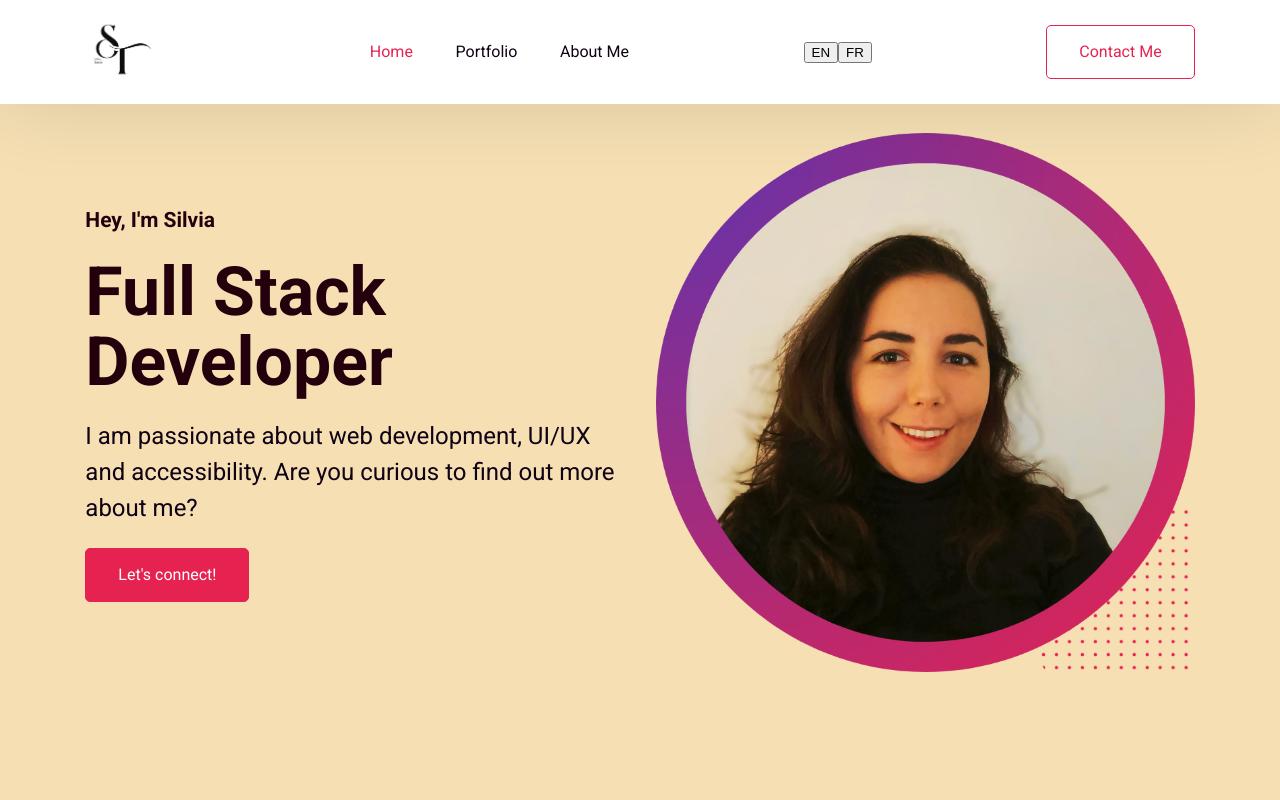
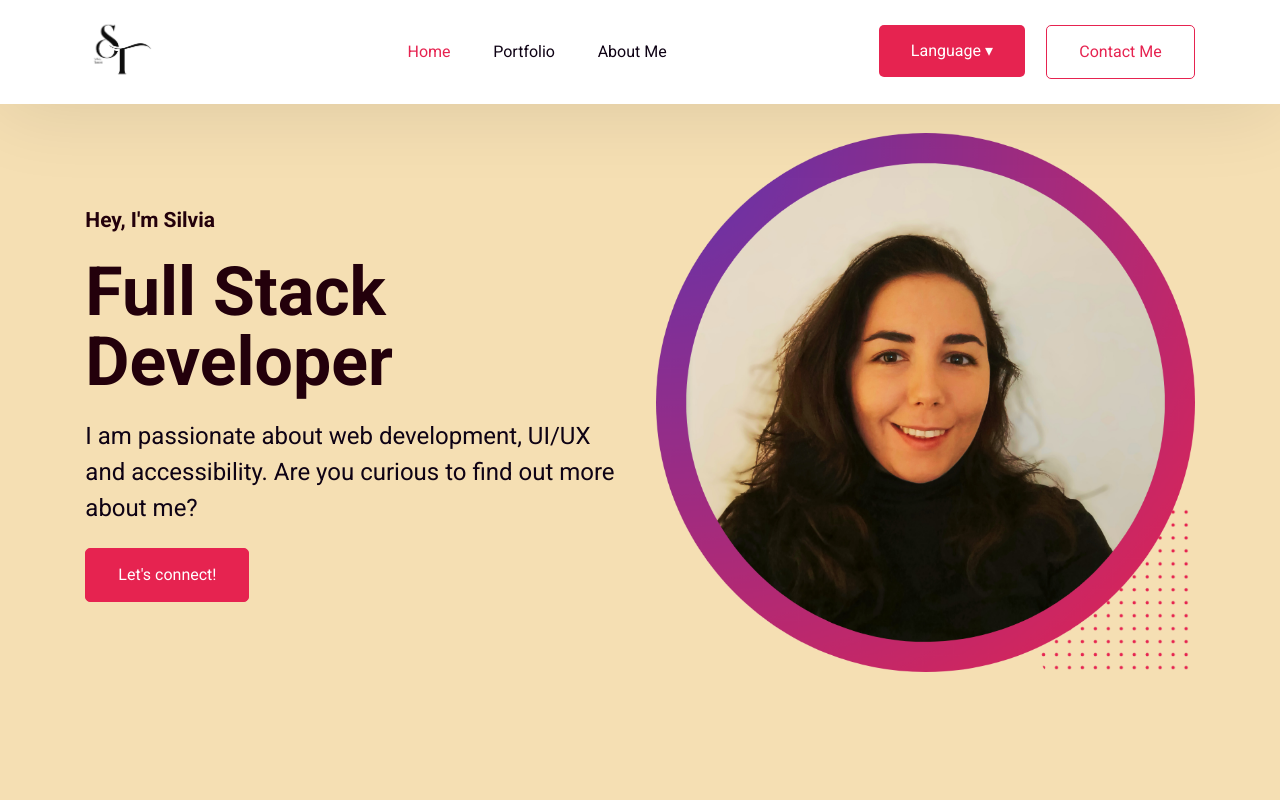
Before and after one commit to SilviaTGit/portfolio, a React (Vite) app: page / in a window 1280 px wide. Shown: the top 800 px of the page. Built offline with nearby package versions, Linux system fonts and the light colour scheme.

Commit message:
Created a Translate vector for the Navbar component

```diff
--- a/src/assets/styles/App.css
+++ b/src/assets/styles/App.css
@@ -196,6 +196,50 @@ h2 {
   width: 200px;
   height: auto;
 }
+
+.navbar--btns {
+  display: flex;
+  gap: 21.333px;
+}
+
+/* Language Selector */
+.navbar--language-selector .dropdown {
+  position: relative;
+  display: inline-block;
+}
+
+.navbar--language-selector .dropdown-btn {
+  background-color: var(--primary);
+  color: var(--white);
+  border: none;
+}
+
+.navbar--language-selector .dropdown-menu {
+  position: absolute;
+  top: 100%;
+  left: 0;
+  background-color: var(--bg-shade);
+  box-shadow: 0 4px 6px rgba(0, 0, 0, 0.1);
+  border-radius: 5px;
+  overflow: hidden;
+  z-index: 10;
+}
+
+.navbar--language-selector .dropdown-item {
+  padding: 10px 15px;
+  cursor: pointer;
+  background-color: var(--white);
+  color: var(--text);
+  text-align: left;
+  border: none;
+  width: 100%;
+}
+
+.navbar--language-selector .dropdown-item:hover {
+  background-color: var(--secondary);
+  color: var(--white);
+}
+
 /* Navbar Styler Ends */
 
 /* Hero Section Style */
@@ -613,7 +657,7 @@ h2 {
     padding: 133.333px 30px;
   }
   .navbar {
-    padding: 5px 15.333px;
+    padding: 5px 70px 5px 15.333px;
   }
 }
 
@@ -626,7 +670,7 @@ h2 {
   flex-direction: column;
   justify-content: space-around;
   position: absolute;
-  top: 25px;
+  top: 39px;
   right: 25px;
 }
 
--- a/src/locales/en.json
+++ b/src/locales/en.json
@@ -10,7 +10,8 @@
       "home": "Home",
       "portfolio": "Portfolio",
       "aboutMe": "About Me",
-      "contact": "Contact Me"
+      "contact": "Contact Me",
+      "language": "Language"
     },
 
     "skillsSection": {
--- a/src/locales/fr.json
+++ b/src/locales/fr.json
@@ -9,7 +9,8 @@
       "home": "Accueil",
       "portfolio": "Portfolio",
       "aboutMe": "À Propos",
-      "contact": "Contactez-moi"
+      "contact": "Contactez-moi",
+      "language": "Langue"
     },
     "skillsSection": {
       "title": "Mes Compétences",
--- a/src/pages/Navbar.jsx
+++ b/src/pages/Navbar.jsx
@@ -6,6 +6,7 @@ import { useTranslation } from "react-i18next";
 function Navbar() {
   const [navActive, setNavActive] = useState(false);
   const { t, i18n } = useTranslation(); // Hook for translations
+  const [dropdownOpen, setDropdownOpen] = useState(false); // State for the language dropdown
 
   const toggleNav = () => {
     setNavActive(!navActive);
@@ -15,8 +16,11 @@ function Navbar() {
     setNavActive(false);
   };
 
+  const toggleDropdown = () => setDropdownOpen(!dropdownOpen);
+
   const changeLanguage = (lang) => {
     i18n.changeLanguage(lang); // Change language
+    setDropdownOpen(false); // Close dropdown after language change
   };
 
   useEffect(() => {
@@ -98,14 +102,24 @@ function Navbar() {
           </li>
         </ul>
       </div>
+    <div className="navbar--btns">
       <div className="navbar--language-selector">
         {/* Language selector */}
-        <button onClick={() => changeLanguage("en")} className="btn-lang">
-          EN
-        </button>
-        <button onClick={() => changeLanguage("fr")} className="btn-lang">
-          FR
-        </button>
+        <div className="dropdown">
+          <button onClick={toggleDropdown} className="btn btn-lang dropdown-btn">
+            {t("navbar.language")} ▾
+          </button>
+          {dropdownOpen && (
+            <div className="dropdown-menu">
+              <button onClick={() => changeLanguage("en")} className="dropdown-item">
+                EN - English
+              </button>
+              <button onClick={() => changeLanguage("fr")} className="dropdown-item">
+                FR - Français
+              </button>
+          </div>
+          )}
+        </div>
       </div>
       <Link
         onClick={closeMenu}
@@ -119,6 +133,7 @@ function Navbar() {
       >
         {t("navbar.contact")}
       </Link>
+    </div>
     </nav>
   );
 }
```
